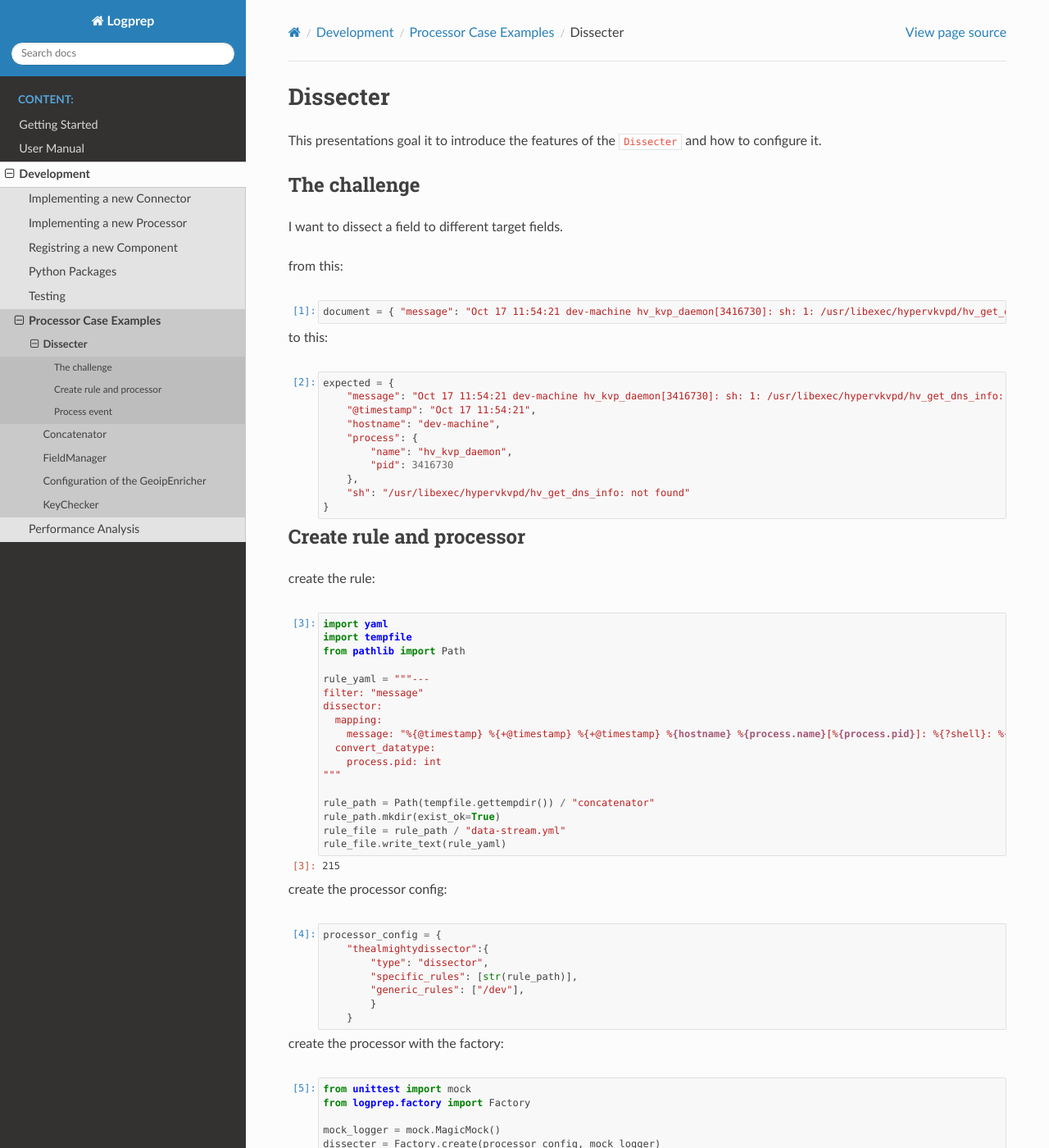
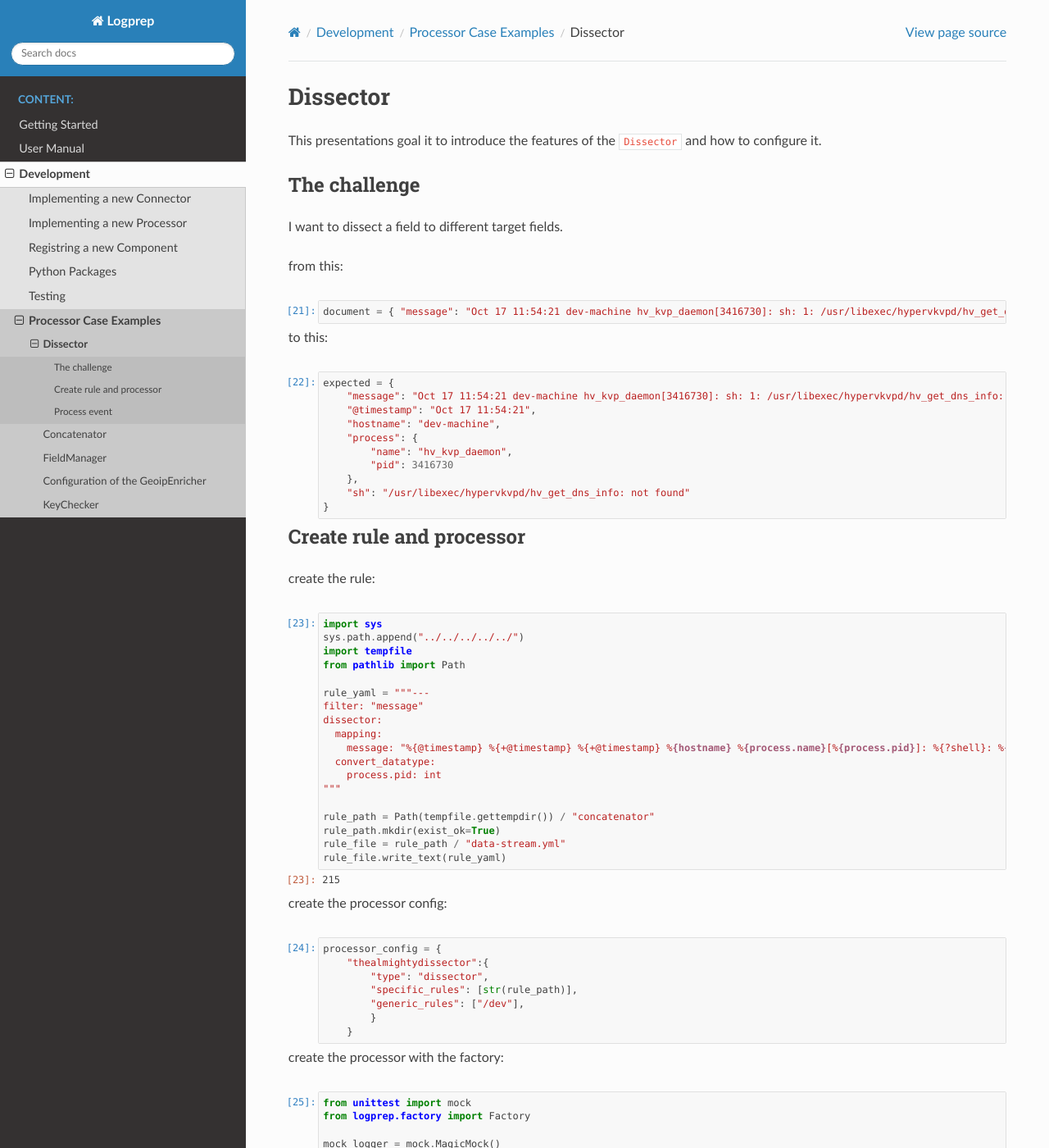
Before and after one commit to fkie-cad/Logprep, a Sphinx documentation site: the page built from doc/source/development/notebooks/processor_examples/dissector.ipynb, in a window 1280 px wide and 1400 px high. Shown: the whole window at 82% size. Built offline with Sphinx 7.4.7 and the Read the Docs theme 2.0.0, drawn with Linux system fonts in a browser that asks for light colours; some of the changed text lies outside the part shown.

Commit message:
fix notebooks path

```diff
--- a/doc/source/development/coding_examples.rst
+++ b/doc/source/development/coding_examples.rst
@@ -4,7 +4,7 @@ Processor Case Examples
 .. toctree::
    :maxdepth: 1
 
-   notebooks/processor_examples/dissecter.ipynb
+   notebooks/processor_examples/dissector.ipynb
    notebooks/processor_examples/concatenator.ipynb
    notebooks/processor_examples/field_manager.ipynb
    notebooks/processor_examples/geo_ip_enricher_custom_outputfields.ipynb
--- a/doc/source/development/index.rst
+++ b/doc/source/development/index.rst
@@ -127,4 +127,3 @@ Development
    requirements
    testing
    coding_examples
-   code_analysis
```
Also changed, not shown: doc/source/development/code_analysis.rst (deleted, +0 -8 lines), doc/source/development/notebooks/performance_tests/performance_test_domain_resolver.ipynb (deleted), doc/source/development/notebooks/performance_tests/performance_test_dropper.ipynb (deleted), doc/source/development/notebooks/processor_examples/concatenator.ipynb, doc/source/development/notebooks/processor_examples/dissector.ipynb, doc/source/development/notebooks/processor_examples/field_manager.ipynb, doc/source/development/notebooks/processor_examples/geo_ip_enricher_custom_outputfields.ipynb.
